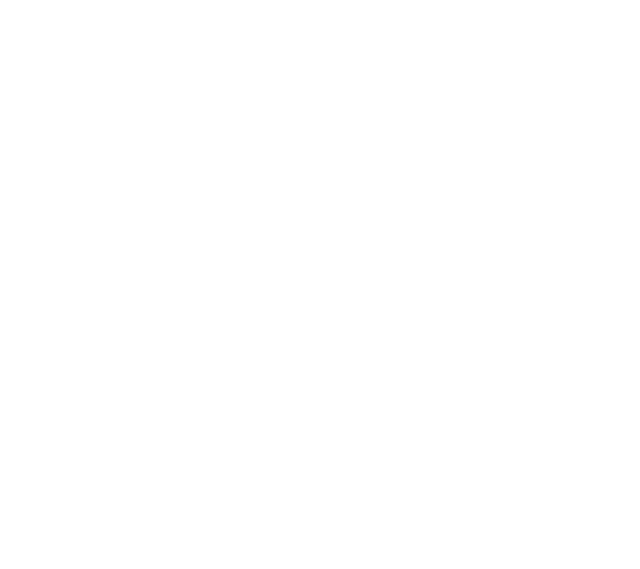
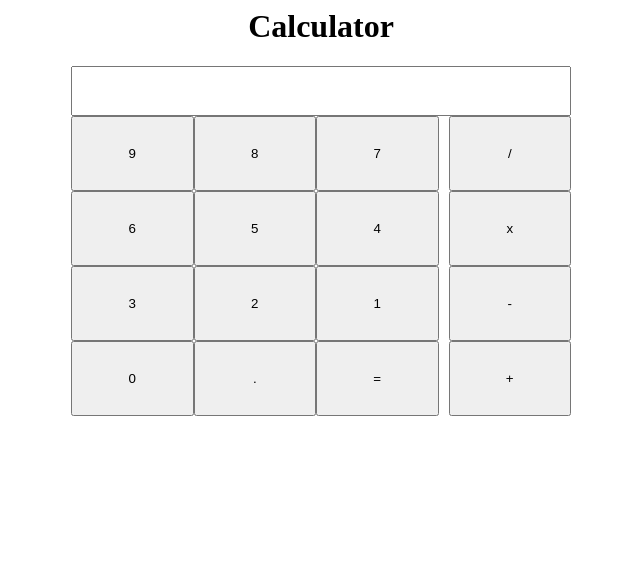
Before and after one commit to lucasdonuts/calculator, a plain HTML site: page index.html in a window 1280 px wide. Shown: the whole page, without its empty margins (319-959 px from the left). Drawn offline with Linux system fonts and the light colour scheme.

Commit message:
html calculator built

```diff
--- a/index.html
+++ b/index.html
@@ -1,4 +1,36 @@
 <head>
-    <link href="styles.css">
+    <link rel="stylesheet" href="styles.css">
 </head>
+<body>
+    <div id = "title">
+        <h1>Calculator</h1>
+    </div>
+    <div id = "calculator">
+        <div id = "screen-area">
+            <input type="text" id="screen">
+        </div>
+        <div id = "button-grid">
+            <div id = "main">
+                <button class="main" id="9">9</button>
+                <button class="main" id="8">8</button>
+                <button class="main" id="7">7</button>
+                <button class="main" id="6">6</button>
+                <button class="main" id="5">5</button>
+                <button class="main" id="4">4</button>
+                <button class="main" id="3">3</button>
+                <button class="main" id="2">2</button>
+                <button class="main" id="1">1</button>
+                <button class="main" id="0">0</button>
+                <button class="main" id=".">.</button>
+                <button class="main" id="=">=</button>
+            </div>
+            <div id = "operators">
+                <button class="operator" id="/">/</button>
+                <button class="operator" id="x">x</button>
+                <button class="operator" id="-">-</button>
+                <button class="operator" id="+">+</button>
+            </div>
+        </div>
+    </div>
+</body>
 <script src="scripts.js"></script>
--- a/scripts.js
+++ b/scripts.js
@@ -0,0 +1,19 @@
+function add() {
+
+}
+
+function subtract() {
+
+}
+
+function multiply() {
+
+}
+
+function divide () {
+
+}
+
+function operate(num1, operator, num2) {
+
+}
--- a/styles.css
+++ b/styles.css
@@ -0,0 +1,42 @@
+html {
+    text-align: center;
+    margin: 0;
+    padding: 0;
+}
+
+#calculator {
+    margin: 0 auto;
+    display: flex;
+    flex-direction: column;
+    height: 500px;
+    width: 500px;
+}
+
+#screen-area {
+    height: 50px;
+    width: 100%;
+}
+
+#screen {
+    height: 100%;
+    width: 100%;
+}
+
+#button-grid {
+    height: 300px;
+    display: grid;
+    grid-template-columns: 3fr 1fr;
+    grid-template-rows: 100%;
+    grid-column-gap: 10px;
+}
+
+#main {
+    display: grid;
+    grid-template-columns: 1fr 1fr 1fr;
+    grid-template-rows: 1fr 1fr 1fr 1fr;
+}
+
+#operators {
+    display: grid;
+    grid-template-rows: 1fr 1fr 1fr 1fr;
+}
```
